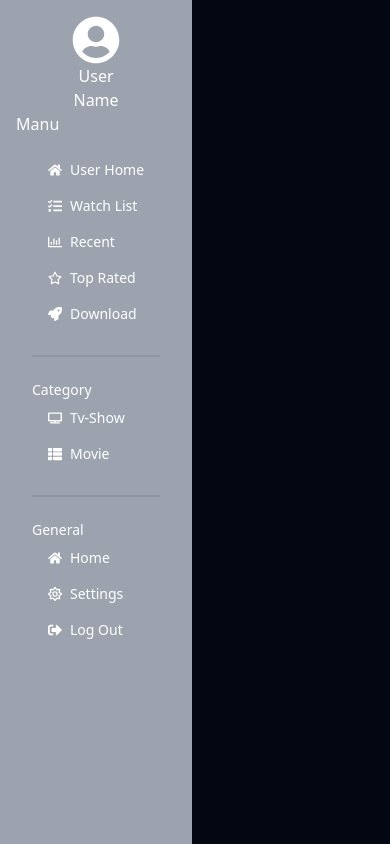
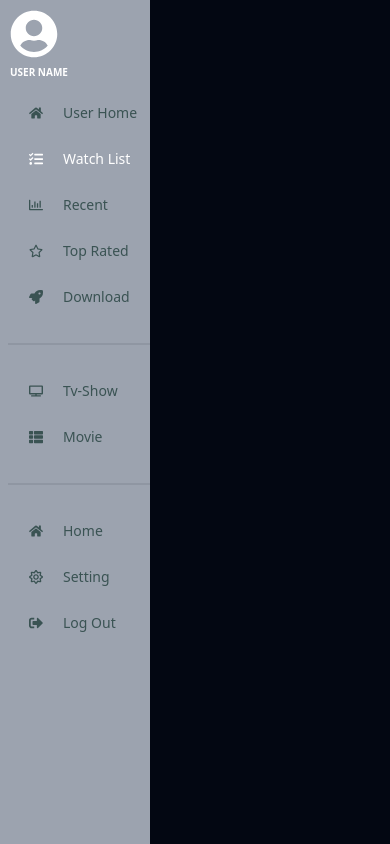
Before and after one commit to jewelislam360/Video-Steraming-Client, a React (Vite) app: page /dashboard in a window 390 px wide. Built offline with nearby package versions, Linux system fonts and the light colour scheme.

Commit message:
dashboard responsiv

```diff
--- a/src/Layout/DashBoard.css
+++ b/src/Layout/DashBoard.css
@@ -0,0 +1,44 @@
+nav{
+    position: absolute;
+    top: 0;
+    bottom: 0;
+    left: 0;
+    height: 100%;
+    overflow: hidden;
+    transition: width 0.2% linear;
+    box-shadow: 0 20px 35px rgba(0, 0, 0, 0.1);
+}
+.logo{
+    transition: all 0.5s ease;
+    margin: 10px 0 0 10px;
+}
+.logo span{
+    font-weight: bold;
+    font-size: 10px;
+    text-transform: uppercase;
+}
+.drawer .menu li{
+    position: relative;
+    color: rgba(58, 83, 83);
+    font-size: 14px;
+    display: table;
+    width: 200px;
+    padding: 5px;
+}
+.icon{
+    position: relative;
+    text-align: center;
+    justify-items: center;
+}
+.drawer .menu li .nav-item{
+    position: relative;
+    margin-left: 12px;
+}
+.drawer .menu li:hover{
+    background: #9f1212;
+    color: #eee;
+}
+.drawer-side:hover{
+    width: 150px !important;
+    transition: all 0.5s ease;
+}
--- a/src/Layout/DashBoard.jsx
+++ b/src/Layout/DashBoard.jsx
@@ -1,6 +1,6 @@
 import React from 'react';
 import { Link, Outlet, useLocation } from 'react-router-dom';
-import { FaUserCircle, FaHome,FaTasks,FaRegChartBar,FaRocket,FaRegStar,FaTv,FaThList,FaRegSun,FaSignOutAlt } from 'react-icons/fa'
+import { FaUserCircle, FaHome, FaTasks, FaRegChartBar, FaRocket, FaRegStar, FaTv, FaThList, FaRegSun, FaSignOutAlt } from 'react-icons/fa'
 import './DashBoard.css'
 
 const DashBoard = () => {
@@ -13,31 +13,32 @@ const DashBoard = () => {
                 {/* Page content here */}
                 <Outlet></Outlet>
             </div>
-            <div className="drawer-side px-4 bg-gray-400 text-white">
-                <div className=" pt-4 w-1/2 mx-auto text-center">
-                    <FaUserCircle className='text-5xl mx-auto'/>
-                    <span>User Name</span>
-                </div>
-                <label htmlFor="my-drawer-2" className="drawer-overlay">Manu</label>
-                <ul className="menu p-4 w-30 lg:w-60 h-ful">
-                    {/* Sidebar content here */}
-                    <li><Link><FaHome/>User Home</Link></li>
-                    <li><Link to="/dashboard/watchlist" className={`${pathname === "/dashboard/watchlist" ? "text-red-700"  : "text-white"
-                        }`}><FaTasks/>Watch List</Link></li>
-                    <li><Link><FaRegChartBar/>Recent</Link></li>
-                    <li><Link><FaRegStar/>Top Rated</Link></li>
-                    <li><Link><FaRocket/>Download</Link></li>
-                    <div className="divider"></div>
-                    <h2>Category</h2>
-                    <li><Link><FaTv/>Tv-Show</Link></li>
-                    <li><Link><FaThList/>Movie</Link></li>
-                    <div className="divider"></div>
-                    <h2>General</h2>
-                    <li><Link to="/"><FaHome/>Home</Link></li>
-                    <li><Link><FaRegSun/>Settings</Link></li>
-                    <li><Link><FaSignOutAlt/>Log Out</Link></li>
-                </ul>
+            <div className="drawer-side px-8 bg-gray-400 text-white">
+                <nav>
+                    <div className="logo">
+                        <FaUserCircle className='text-5xl'/>
+                        <span>User Name</span>
+                    </div>
 
+                    <ul className="menu">
+                        {/* Sidebar content here */}
+                        <li><Link><FaHome className='icon'/><span className='nav-item'>User Home</span></Link></li>
+                        <li><Link to="/dashboard/watchlist" className={`${pathname === "/dashboard/watchlist" ? "text-red-700" : "text-white"
+                            }`}><FaTasks className='icon'/><span className='nav-item'>Watch List</span></Link></li>
+                        <li><Link><FaRegChartBar className='icon'/><span className='nav-item'>Recent</span></Link></li>
+                        <li><Link><FaRegStar className='icon'/><span className='nav-item'>Top Rated</span></Link></li>
+                        <li><Link><FaRocket className='icon'/><span className='nav-item'>Download</span></Link></li>
+                        <div className="divider"></div>
+
+                        <li><Link><FaTv className='icon'/><span className='nav-item'>Tv-Show</span></Link></li>
+                        <li><Link><FaThList className='icon'/><span className='nav-item'>Movie</span></Link></li>
+                        <div className="divider"></div>
+
+                        <li><Link to="/"><FaHome className='icon'/><span className='nav-item'>Home</span></Link></li>
+                        <li><Link><FaRegSun className='icon'/><span className='nav-item'>Setting</span></Link></li>
+                        <li className='logout'><Link><FaSignOutAlt className='icon'/><span className='nav-item'>Log Out</span></Link></li>
+                    </ul>
+                </nav>
             </div>
         </div>
     );
```
